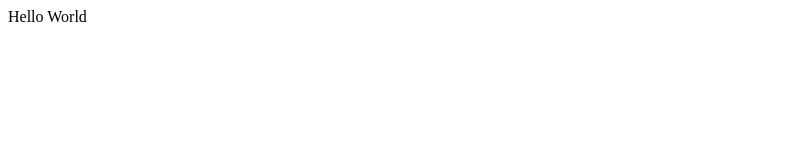
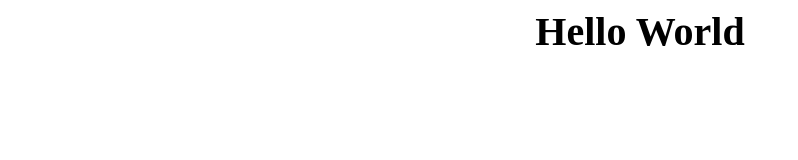
Before and after one commit to alamino-code/firstproject, a plain HTML site: page Index.html in a window 1280 px wide. Shown: the whole page, without its empty margins (0-798 px from the left). Drawn offline with Linux system fonts and the light colour scheme.

Commit message:
style.css
Добавил файл css, и немного стилей

```diff
--- a/Index.html
+++ b/Index.html
@@ -4,9 +4,10 @@
     <meta charset="UTF-8">
     <meta http-equiv="X-UA-Compatible" content="IE=edge">
     <meta name="viewport" content="width=device-width, initial-scale=1.0">
+    <link rel="stylesheet" href="style.css">
     <title>Document</title>
 </head>
 <body>
-    <div>Hello World</div>
+    <div class="hello">Hello World</div>
 </body>
 </html>
--- /dev/null
+++ b/style.css
@@ -0,0 +1,5 @@
+.hello {
+    text-align: center;
+    font-size: 40px;
+    font-weight: bold;
+}
```
